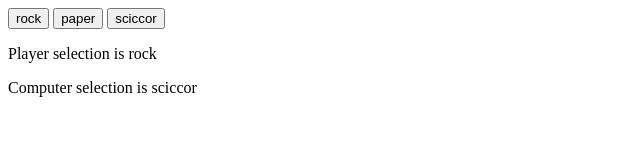
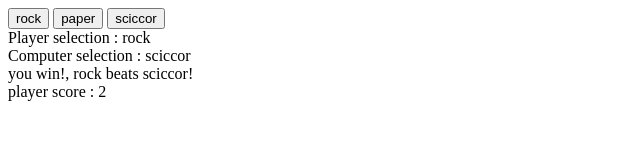
Before and after one commit to azanra/rock-paper-scissors, a plain HTML site: page index.html in a window 1280 px wide. Both pictures are taken after a click on the button "rock". Shown: the whole page, without its empty margins (0-640 px from the left). Drawn offline with Linux system fonts and the light colour scheme.

Commit message:
Add function to display player score to DOM

```diff
--- a/index.html
+++ b/index.html
@@ -12,11 +12,24 @@
                 <button id="paper">paper</button>
                 <button id="sciccor">sciccor</button>
             </div>
-            <div class="display-playerSelect">
-                <p class="playerSelect-text"></p>
+            <div>
+                <div class="display-playerSelect">
+                    <div class="playerSelect-text"></div>
+                </div>
+                <div class="display-computerSelect">
+                    <div class="computerSelect-text"></div>
+                </div>
             </div>
-            <div class="display-computerSelect">
-                <p class="computerSelect-text"></p>
+            <div class="display-roundResult">
+                <div class="roundText"></div>
+            </div>
+            <div>
+                <div class="display-playerScore">
+                    <div class="playerScore-text"></div>
+                </div>
+                <div class="display-computerScore">
+                    <div class="computerScore-text"></div>
+                </div>
             </div>
         </div>
     </body>
--- a/javascript.js
+++ b/javascript.js
@@ -85,7 +85,9 @@ function checkRock() {
         displayComputerSelect(computerSelection);
         console.log(playerSelection, computerSelection);
         console.log(playRound(playerSelection, computerSelection));
+        displayRoundResult(playerSelection, computerSelection);
         console.log(playerScore, computerScore);
+        displayPlayerScore(playerScore);
     }
 }
 
@@ -100,7 +102,9 @@ function checkPaper() {
         displayComputerSelect(computerSelection);
         console.log(playerSelection, computerSelection);
         console.log(playRound(playerSelection, computerSelection));
+        displayRoundResult(playerSelection, computerSelection);
         console.log(playerScore, computerScore);
+        displayPlayerScore(playerScore);
     }
 }
 
@@ -115,22 +119,40 @@ function checkSciccor() {
         displayComputerSelect(computerSelection);
         console.log(playerSelection, computerSelection);
         console.log(playRound(playerSelection, computerSelection));
+        displayRoundResult(playerSelection,computerSelection);
         console.log(playerScore, computerScore);
+        displayPlayerScore(playerScore);
     }
 }
  function displayPlayerSelect(playerSelection) {
     const playerContainer = document.querySelector('.display-playerSelect');
     const playerText = document.querySelector('.playerSelect-text');
-    playerText.textContent = `Player selection is ${playerSelection}`;
+    playerText.textContent = `Player selection : ${playerSelection}`;
     playerContainer.appendChild(playerText);
  }
 
  function displayComputerSelect(computerSelection) {
     const computerContainer = document.querySelector('.display-computerSelect');
     const computerText = document.querySelector('.computerSelect-text');
-    computerText.textContent = `Computer selection is ${computerSelection}`;
+    computerText.textContent = `Computer selection : ${computerSelection}`;
     computerContainer.appendChild(computerText);
  }
+
+ function displayRoundResult(playerSelection, computerSelection) {
+    const resultContainer = document.querySelector('.display-roundResult');
+    const roundText = document.querySelector('.roundText');
+    roundText.textContent = `${playRound(playerSelection, computerSelection)}`;
+    resultContainer.appendChild(roundText);
+ }
+
+ function displayPlayerScore(playerScore) {
+    const playerScoreContainer = document.querySelector('.display-playerScore');
+    const playerScoreText = document.querySelector('.playerScore-text');
+    playerScoreText.textContent = `player score : ${playerScore}`;
+    playerScoreContainer.appendChild(playerScoreText);
+ }
+
+
 
 let playerScore = 0;
 let computerScore = 0;
```
